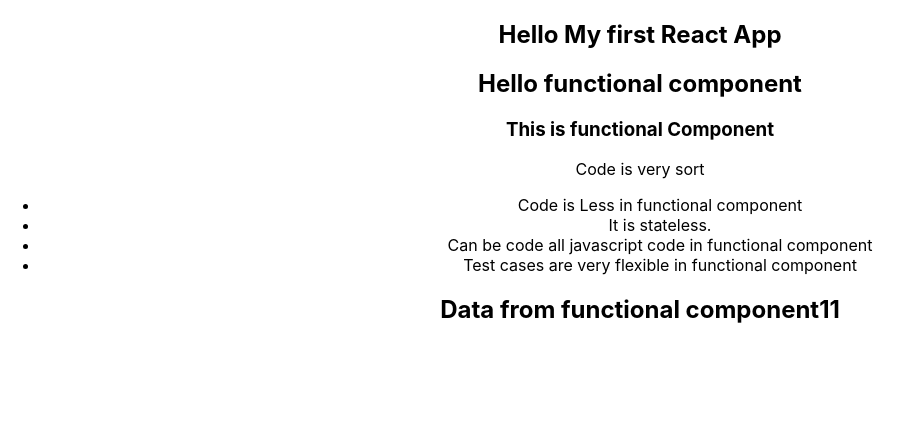
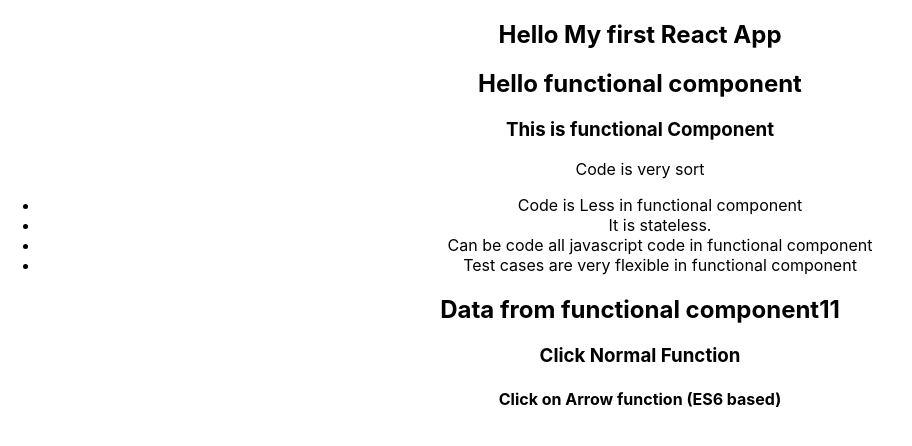
Before and after one commit to uilegends/reactjs, a React (Create React App) app: page / in a window 1280 px wide. Shown: the top 446 px of the page, without its empty margins (0-912 px from the left). Built offline with nearby package versions, Linux system fonts and the light colour scheme.

Commit message:
created functional component with props

```diff
--- a/src/functional_component/Users.js
+++ b/src/functional_component/Users.js
@@ -4,6 +4,12 @@
 
 function Users(prop) {
 
+    function testFun() {
+        alert('Normal function called')
+    }
+    const testArr = () => {
+        alert('Arrow function called')
+    }
     return (
         <div>
             <h3>This is functional Component</h3>
@@ -22,7 +28,9 @@
                     Test cases are very flexible in functional component
                 </li>
             </ul>
-            <h2>{prop.data}</h2>
+            <h2 >{prop.data}</h2>
+            <h3 onClick={testFun}>Click Normal Function</h3>
+            <h4 onClick={testArr}>Click on Arrow function (ES6 based)</h4>
         </div>
     )
 }
```
